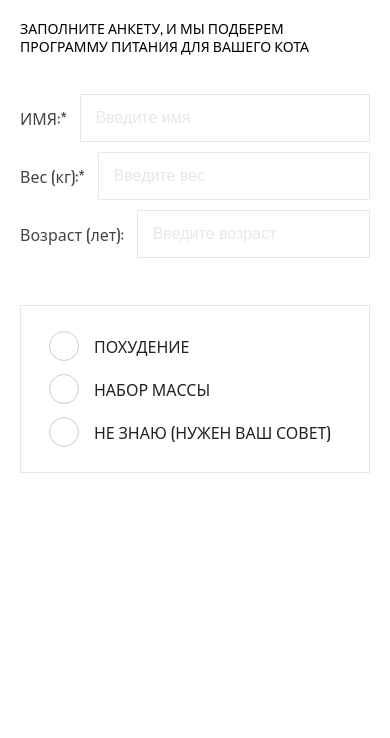
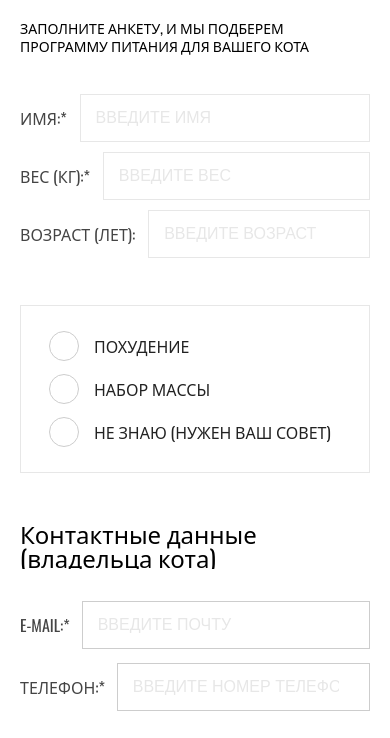
Before and after one commit to ulyalazutina/cat-food, a website built with webpack: page src/program.html in a window 390 px wide. Shown: the part 233-971 px from the top of the page. Before the commit the page ends 844 px from the top, so only its background shows below. Built offline with nearby package versions, Linux system fonts and the light colour scheme.

Commit message:
Адаптиваня верстка блока "контактные данные"

```diff
--- a/src/program.html
+++ b/src/program.html
@@ -97,6 +97,33 @@
           </fieldset>
         </form>
       </section>
+      <section class="contact">
+        <h3 class="subtitle">Контактные данные (владельца кота)</h3>
+        <fieldset class="contact__box center">
+          <label class="contact__label">
+            E-mail:*
+            <input
+            class="contact__input"
+              type="email"
+              id="email"
+              name="email"
+              placeholder="Введите почту"
+              required
+            />
+          </label>
+          <label class="contact__label">
+            Телефон:*
+            <input
+            class="contact__input"
+              type="number"
+              id="phone"
+              name="phone"
+              placeholder="Введите номер телефона"
+              required
+            />
+          </label>
+        </fieldset>
+      </section>
     </main>
   </body>
 </html>
--- a/src/styles/adaptive.sass
+++ b/src/styles/adaptive.sass
@@ -10,7 +10,7 @@
     .center
         padding-left: 110px
         padding-right: 110px
-    .other__title::before
+    .subtitle::before
         margin-left: -91%
     .top__wrapper
         margin-left: 0
@@ -124,10 +124,10 @@
     .center
         padding-left: 60px
         padding-right: 60px
-    .other__title::before
+    .subtitle::before
         margin-left: -94%
         right: 36px
-    .other__title::after
+    .subtitle::after
         left: 36px
     .map__wrapper
         margin-left: 60px
@@ -167,8 +167,14 @@
         padding: 40px 0
     .selection
         padding-top: 65px
+        padding-bottom: 71px
         &__text
             margin-top: 54px
+    .contact
+        padding-bottom: 65px
+        &__box
+            gap: 20px
+
 @media (max-width: 750px)
     .header__logo
         width: 70px
@@ -230,7 +236,9 @@
         padding-bottom: 76px
         &__container
             padding-top: 26px
-
+    .subtitle
+        font-size: 30px
+        line-height: 30px
 @media (max-width: 600px)
     .top__img
         width: 450px
@@ -399,9 +407,7 @@
     .other
         padding-top: 28px
         padding-bottom: 35px
-        &__title
-            font-size: 24px
-            line-height: 24px
+
         &__container
             padding-top: 34px
             gap: 40px
@@ -435,6 +441,7 @@
             font-size: 16px
     .selection
         padding-top: 18px
+        padding-bottom: 48px
         &__text
             margin-top: 37px
             margin-bottom: 39px
@@ -461,6 +468,30 @@
             width: 30px
             height: 30px
             padding: 8px
+    .subtitle
+        font-size: 24px
+        line-height: 24px
+    .contact
+        padding-bottom: 27px
+        &__box
+            margin-top: 32px
+            gap: 14px
+            grid-template-columns: repeat(auto-fit, minmax(280px, 1fr))
+        &__label
+            font-size: 16px
+            line-height: 18px
+            gap: 12px
+        &__input
+            font-size: 16px
+            line-height: 18px
+            padding: 14px 15px
+
+@media (max-width: 400px)
+    .subtitle::before, .subtitle::after
+        display: none
+    .subtitle
+        padding-right: 20px
+        padding-left: 20px
 
 @media (max-width: 375px)
     .top__img
--- a/src/styles/catalog.sass
+++ b/src/styles/catalog.sass
@@ -69,30 +69,6 @@
 .other
     padding-top: 75px
     padding-bottom: 86px
-    &__title
-        @include font(36px, 400, $base-color-text, 36px )
-        overflow: hidden
-        &::before
-            background-color: $accent-color
-            content: ""
-            display: inline-block
-            height: 2px
-            position: relative
-            vertical-align: middle
-            width: 100%
-            right: 40px
-            margin-left: calc(-50% - 1220px / 2)
-        &::after
-            background-color: $accent-color
-            content: ""
-            display: inline-block
-            height: 2px
-            position: relative
-            vertical-align: middle
-            width: 100%
-            left: 40px
-            margin-right: -100%
-
     &__container
         padding-top: 80px
         display: flex
@@ -145,3 +121,27 @@
         align-items: center
     &__img
         max-width: 80px
+
+.subtitle
+        @include font(36px, 400, $base-color-text, 36px )
+        overflow: hidden
+        &::before
+            background-color: $accent-color
+            content: ""
+            display: inline-block
+            height: 2px
+            position: relative
+            vertical-align: middle
+            width: 100%
+            right: 40px
+            margin-left: calc(-50% - 1220px / 2)
+        &::after
+            background-color: $accent-color
+            content: ""
+            display: inline-block
+            height: 2px
+            position: relative
+            vertical-align: middle
+            width: 100%
+            left: 40px
+            margin-right: -100%
--- a/src/styles/program.sass
+++ b/src/styles/program.sass
@@ -24,11 +24,13 @@
         gap: 13px
         text-wrap: nowrap
         align-items: center
+        text-transform: uppercase
     &__input
         padding: 11px 20px
         border: 1px solid rgb(231, 231, 231)
         @include font(30px, 400, #444444, 20px)
         width: 100%
+        text-transform: uppercase
         &::placeholder
             color: #E7E7E7
     &__radio-box
@@ -54,3 +56,28 @@
         &:checked
             border-color: rgb(205, 205, 205)
             background-size: 100% 100%
+
+.contact
+    padding-bottom: 67px
+    &__box
+        margin-top: 76px
+        border: none
+        display: grid
+        grid-template-columns: repeat(auto-fit, minmax(450px, 1fr))
+        gap: 78px
+    &__label
+        @include font(30px, 400, #444444, 20px)
+        display: flex
+        gap: 20px
+        text-transform: uppercase
+        align-items: center
+        text-wrap: nowrap
+    &__input
+        @include font(30px, 400, #444444, 20px)
+        text-transform: uppercase
+        padding: 10px 19px
+        width: 100%
+        border: none
+        border: 1px solid rgb(205, 205, 205)
+        &::placeholder
+            color: #E7E7E7
```
Also changed, not shown: src/catalog.html (+1 -1 lines), src/img/email.svg (added), src/img/phone.svg (added).
